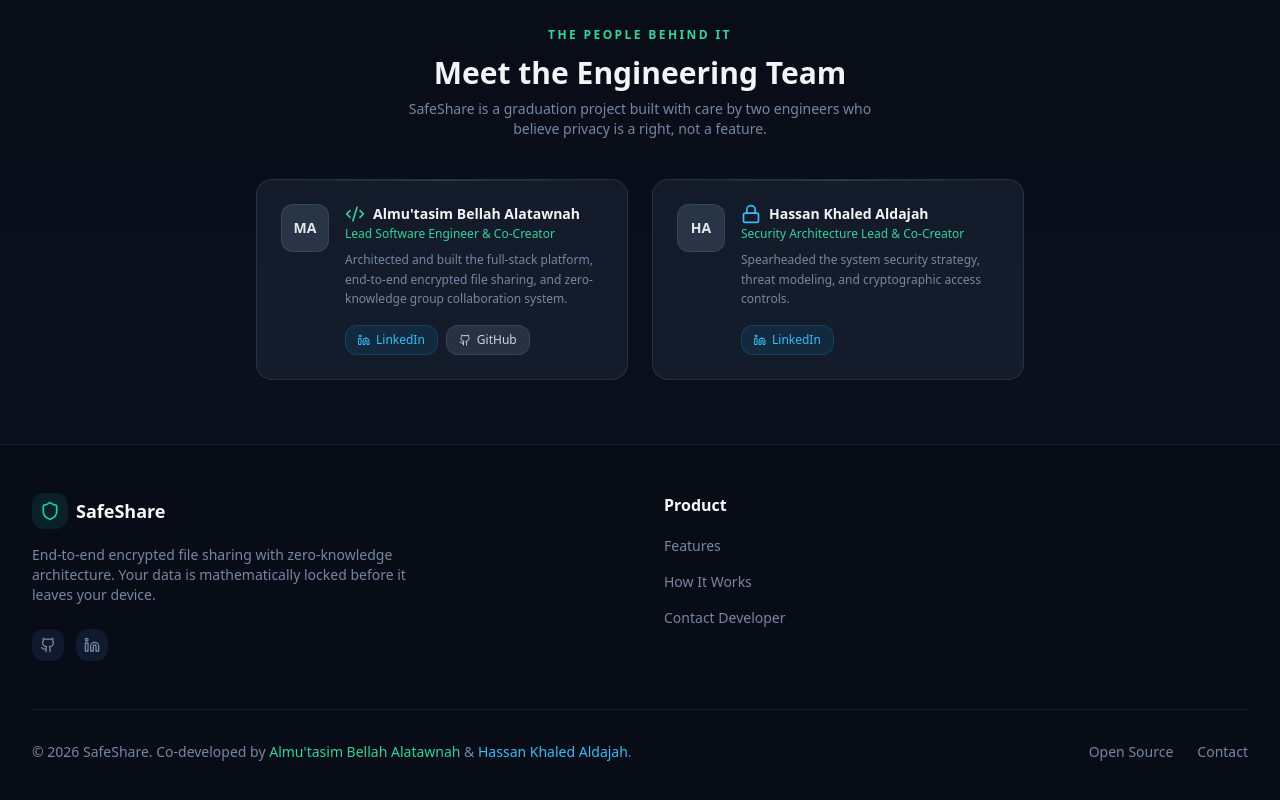
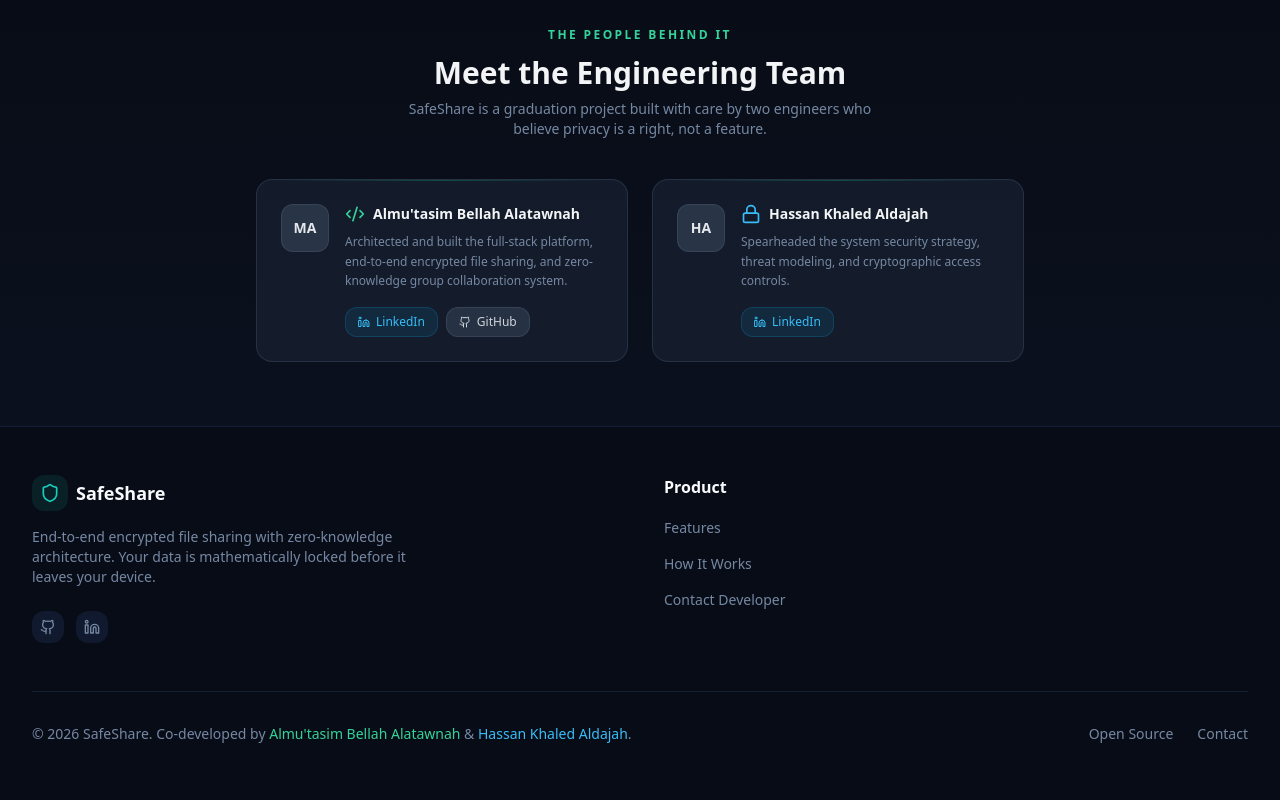
Before and after one commit to hassanaldajah/Safe-Share, a React (Vite) app: page /pricing in a window 1280 px wide. Shown: the part 990-1790 px from the top of the page. Built offline with nearby package versions, Linux system fonts and the light colour scheme; the HTML template or start-up script is replaced by a standard one.

Commit message:
UI: Removed team titles from dashboard

```diff
--- a/src/components/Footer.tsx
+++ b/src/components/Footer.tsx
@@ -3,7 +3,6 @@ import { Shield, Github, Linkedin, Code2, Lock } from "lucide-react";
 const team = [
   {
     name: "Almu'tasim Bellah Alatawnah",
-    role: "Lead Software Engineer & Co-Creator",
     description: "Architected and built the full-stack platform, end-to-end encrypted file sharing, and zero-knowledge group collaboration system.",
     linkedin: "https://www.linkedin.com/in/motasem-alatawna-02583b272/",
     github: "https://github.com/MutasimAlatawneh/SafeShare",
@@ -12,7 +11,6 @@ const team = [
   },
   {
     name: "Hassan Khaled Aldajah",
-    role: "Security Architecture Lead & Co-Creator",
     description: "Spearheaded the system security strategy, threat modeling, and cryptographic access controls.",
     linkedin: "https://www.linkedin.com/in/hassan-aldajah04/",
     github: null,
```
